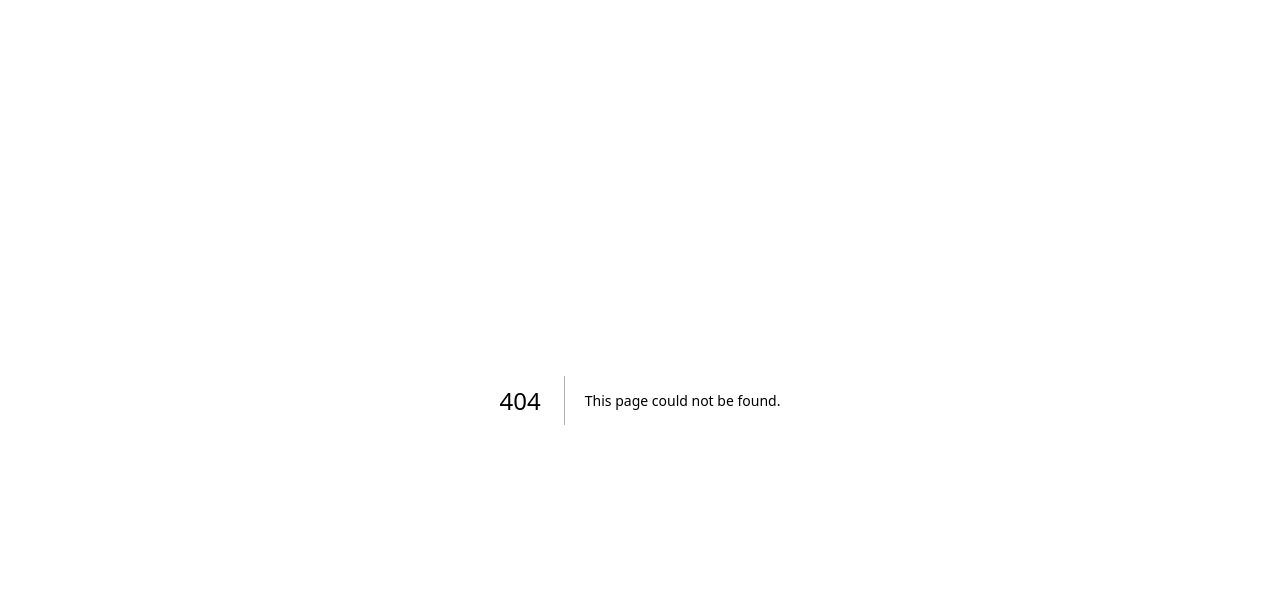
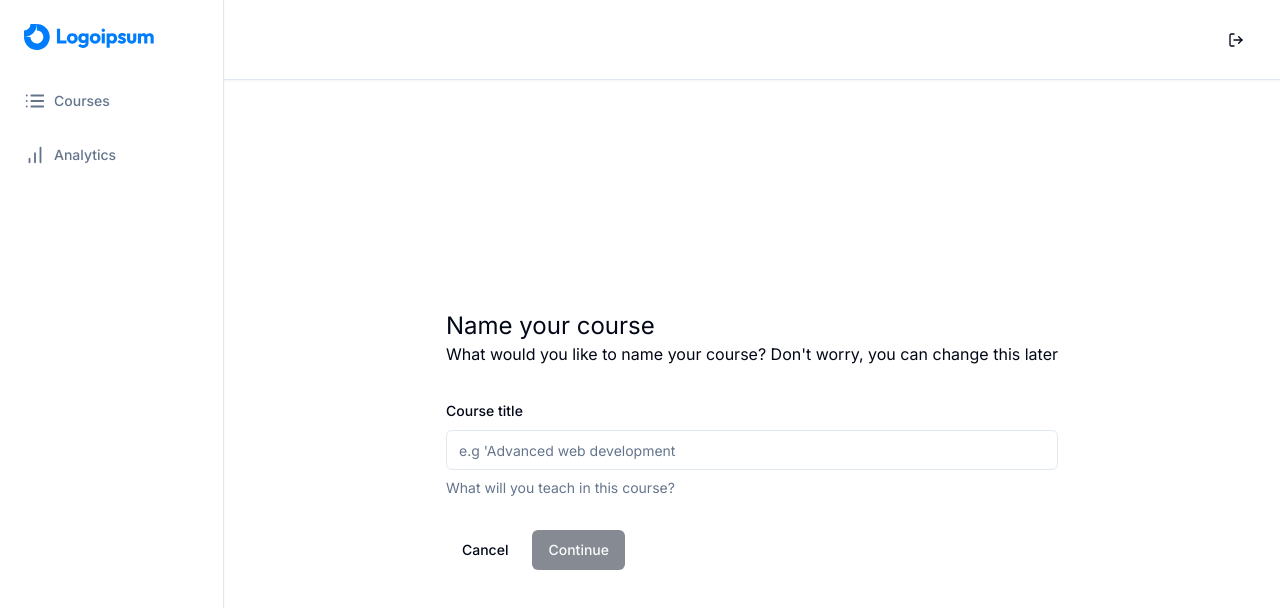
Before and after one commit to Cizawells/lms-platform, a Next.js app: page /teacher/create in a window 1280 px wide. Before the commit this address had no page. Shown: the top 608 px of the page. Built offline with nearby package versions, Linux system fonts and the light colour scheme.

Commit message:
finished form form course title

```diff
--- a/app/(dashboard)/(routes)/teacher/courses/page.tsx
+++ b/app/(dashboard)/(routes)/teacher/courses/page.tsx
@@ -1,7 +1,15 @@
+import { Button } from "@/components/ui/button"
+import Link from "next/link"
 
 const CoursesPage = () => {
   return (
-    <div>CoursesPage</div>
+    <div className="p-6">
+      <Link href="/teacher/create">
+        <Button>
+          New Course
+      </Button>
+      </Link>
+    </div>
   )
 }
 
--- /dev/null
+++ b/app/(dashboard)/(routes)/teacher/create/page.tsx
@@ -0,0 +1,90 @@
+"use client"
+import { Button } from "@/components/ui/button"
+import {
+    Form, FormControl, FormDescription, FormField, FormItem, FormLabel
+} from "@/components/ui/form"
+import { Input } from "@/components/ui/input"
+import { zodResolver } from "@hookform/resolvers/zod"
+import Link from "next/link"
+import { useForm } from "react-hook-form"
+import * as z from "zod"
+
+
+const formSchema = z.object({
+    title: z.string().min(1, {
+        message: "Title is required"
+    })
+})
+
+const CreatePage = () => {
+    const form = useForm<z.infer<typeof formSchema>>({
+        resolver: zodResolver(formSchema),
+        defaultValues: {
+            title: ""
+        }
+    })
+
+    const { isSubmitting, isValid } = form.formState;
+
+    const onSubmit = (values: z.infer<typeof formSchema>) => {
+        console.log(values)
+    }
+  return (
+      <div className="max-w-5xl mx-auto flex md:items-center md:justify-center h-full p-6">
+          <div className="">
+              <h1 className="text-2xl">
+                  Name your course
+              </h1>
+              <p className="">
+                  What would you like to name your course? Don&apos;t worry, you can change this later
+              </p>
+              <Form {...form}
+              >
+                  <form onSubmit={form.handleSubmit(onSubmit)}
+                  className="space-y-8 mt-8">
+                      <FormField
+                          control={form.control}
+                          name="title"
+                          render={({ field }) => (
+                              <FormItem>
+                                  <FormLabel>
+                                      Course title
+                                  </FormLabel>
+                                  <FormControl>
+                                      <Input
+                                          disabled={isSubmitting}
+                                          placeholder="e.g 'Advanced web development"
+
+                                 {...field}
+                                      />
+                                  </FormControl>
+                                  <FormDescription>
+                                      What will you teach in this course?
+                                  </FormDescription>
+                          </FormItem>
+                      )}
+                      />
+                      <div className="flex items-center gap-x-2">
+                          <Link href="/">
+                              <Button
+                                  type="button"
+                                  variant="ghost"
+                              >
+                                  Cancel
+                          </Button>
+                          </Link>
+
+                          <Button
+                              type="submit"
+                          disabled={!isValid || isSubmitting}>
+                              Continue
+                          </Button>
+                      </div>
+                  </form>
+              </Form>
+          </div>
+    </div>
+  )
+}
+
+export default CreatePage
--- /dev/null
+++ b/components/ui/form.tsx
@@ -0,0 +1,176 @@
+import * as React from "react"
+import * as LabelPrimitive from "@radix-ui/react-label"
+import { Slot } from "@radix-ui/react-slot"
+import {
+  Controller,
+  ControllerProps,
+  FieldPath,
+  FieldValues,
+  FormProvider,
+  useFormContext,
+} from "react-hook-form"
+
+import { cn } from "@/lib/utils"
+import { Label } from "@/components/ui/label"
+
+const Form = FormProvider
+
+type FormFieldContextValue<
+  TFieldValues extends FieldValues = FieldValues,
+  TName extends FieldPath<TFieldValues> = FieldPath<TFieldValues>
+> = {
+  name: TName
+}
+
+const FormFieldContext = React.createContext<FormFieldContextValue>(
+  {} as FormFieldContextValue
+)
+
+const FormField = <
+  TFieldValues extends FieldValues = FieldValues,
+  TName extends FieldPath<TFieldValues> = FieldPath<TFieldValues>
+>({
+  ...props
+}: ControllerProps<TFieldValues, TName>) => {
+  return (
+    <FormFieldContext.Provider value={{ name: props.name }}>
+      <Controller {...props} />
+    </FormFieldContext.Provider>
+  )
+}
+
+const useFormField = () => {
+  const fieldContext = React.useContext(FormFieldContext)
+  const itemContext = React.useContext(FormItemContext)
+  const { getFieldState, formState } = useFormContext()
+
+  const fieldState = getFieldState(fieldContext.name, formState)
+
+  if (!fieldContext) {
+    throw new Error("useFormField should be used within <FormField>")
+  }
+
+  const { id } = itemContext
+
+  return {
+    id,
+    name: fieldContext.name,
+    formItemId: `${id}-form-item`,
+    formDescriptionId: `${id}-form-item-description`,
+    formMessageId: `${id}-form-item-message`,
+    ...fieldState,
+  }
+}
+
+type FormItemContextValue = {
+  id: string
+}
+
+const FormItemContext = React.createContext<FormItemContextValue>(
+  {} as FormItemContextValue
+)
+
+const FormItem = React.forwardRef<
+  HTMLDivElement,
+  React.HTMLAttributes<HTMLDivElement>
+>(({ className, ...props }, ref) => {
+  const id = React.useId()
+
+  return (
+    <FormItemContext.Provider value={{ id }}>
+      <div ref={ref} className={cn("space-y-2", className)} {...props} />
+    </FormItemContext.Provider>
+  )
+})
+FormItem.displayName = "FormItem"
+
+const FormLabel = React.forwardRef<
+  React.ElementRef<typeof LabelPrimitive.Root>,
+  React.ComponentPropsWithoutRef<typeof LabelPrimitive.Root>
+>(({ className, ...props }, ref) => {
+  const { error, formItemId } = useFormField()
+
+  return (
+    <Label
+      ref={ref}
+      className={cn(error && "text-destructive", className)}
+      htmlFor={formItemId}
+      {...props}
+    />
+  )
+})
+FormLabel.displayName = "FormLabel"
+
+const FormControl = React.forwardRef<
+  React.ElementRef<typeof Slot>,
+  React.ComponentPropsWithoutRef<typeof Slot>
+>(({ ...props }, ref) => {
+  const { error, formItemId, formDescriptionId, formMessageId } = useFormField()
+
+  return (
+    <Slot
+      ref={ref}
+      id={formItemId}
+      aria-describedby={
+        !error
+          ? `${formDescriptionId}`
+          : `${formDescriptionId} ${formMessageId}`
+      }
+      aria-invalid={!!error}
+      {...props}
+    />
+  )
+})
+FormControl.displayName = "FormControl"
+
+const FormDescription = React.forwardRef<
+  HTMLParagraphElement,
+  React.HTMLAttributes<HTMLParagraphElement>
+>(({ className, ...props }, ref) => {
+  const { formDescriptionId } = useFormField()
+
+  return (
+    <p
+      ref={ref}
+      id={formDescriptionId}
+      className={cn("text-sm text-muted-foreground", className)}
+      {...props}
+    />
+  )
+})
+FormDescription.displayName = "FormDescription"
+
+const FormMessage = React.forwardRef<
+  HTMLParagraphElement,
+  React.HTMLAttributes<HTMLParagraphElement>
+>(({ className, children, ...props }, ref) => {
+  const { error, formMessageId } = useFormField()
+  const body = error ? String(error?.message) : children
+
+  if (!body) {
+    return null
+  }
+
+  return (
+    <p
+      ref={ref}
+      id={formMessageId}
+      className={cn("text-sm font-medium text-destructive", className)}
+      {...props}
+    >
+      {body}
+    </p>
+  )
+})
+FormMessage.displayName = "FormMessage"
+
+export {
+  useFormField,
+  Form,
+  FormItem,
+  FormLabel,
+  FormControl,
+  FormDescription,
+  FormMessage,
+  FormField,
+}
--- /dev/null
+++ b/components/ui/input.tsx
@@ -0,0 +1,25 @@
+import * as React from "react"
+
+import { cn } from "@/lib/utils"
+
+export interface InputProps
+  extends React.InputHTMLAttributes<HTMLInputElement> {}
+
+const Input = React.forwardRef<HTMLInputElement, InputProps>(
+  ({ className, type, ...props }, ref) => {
+    return (
+      <input
+        type={type}
+        className={cn(
+          "flex h-10 w-full rounded-md border border-input bg-background px-3 py-2 text-sm ring-offset-background file:border-0 file:bg-transparent file:text-sm file:font-medium placeholder:text-muted-foreground focus-visible:outline-none focus-visible:ring-2 focus-visible:ring-ring focus-visible:ring-offset-2 disabled:cursor-not-allowed disabled:opacity-50",
+          className
+        )}
+        ref={ref}
+        {...props}
+      />
+    )
+  }
+)
+Input.displayName = "Input"
+
+export { Input }
--- /dev/null
+++ b/components/ui/label.tsx
@@ -0,0 +1,26 @@
+"use client"
+
+import * as React from "react"
+import * as LabelPrimitive from "@radix-ui/react-label"
+import { cva, type VariantProps } from "class-variance-authority"
+
+import { cn } from "@/lib/utils"
+
+const labelVariants = cva(
+  "text-sm font-medium leading-none peer-disabled:cursor-not-allowed peer-disabled:opacity-70"
+)
+
+const Label = React.forwardRef<
+  React.ElementRef<typeof LabelPrimitive.Root>,
+  React.ComponentPropsWithoutRef<typeof LabelPrimitive.Root> &
+    VariantProps<typeof labelVariants>
+>(({ className, ...props }, ref) => (
+  <LabelPrimitive.Root
+    ref={ref}
+    className={cn(labelVariants(), className)}
+    {...props}
+  />
+))
+Label.displayName = LabelPrimitive.Root.displayName
+
+export { Label }
```
Also changed, not shown: package.json (+6 -1 lines), 2 other files (tests, documents, lock files or other folders).
